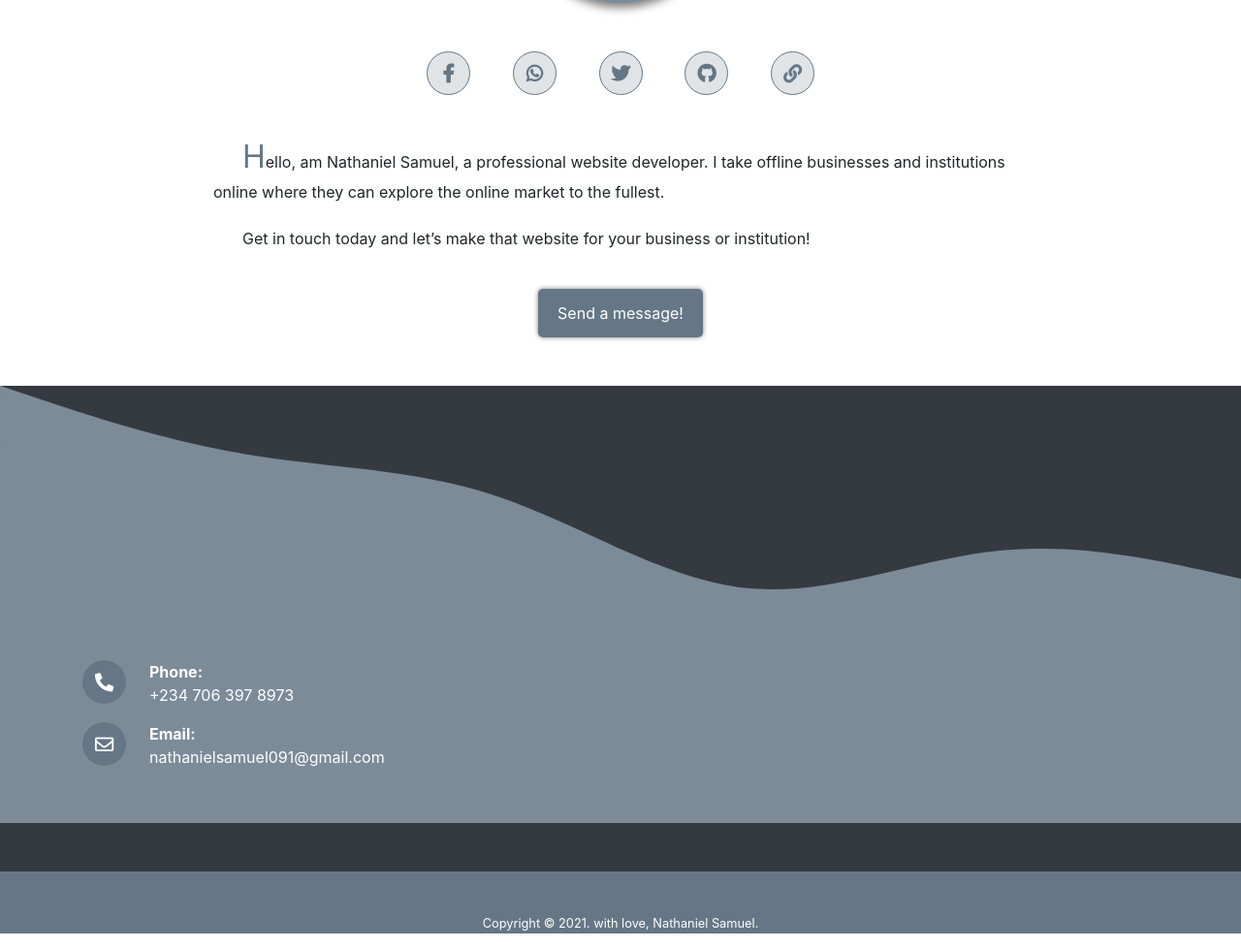
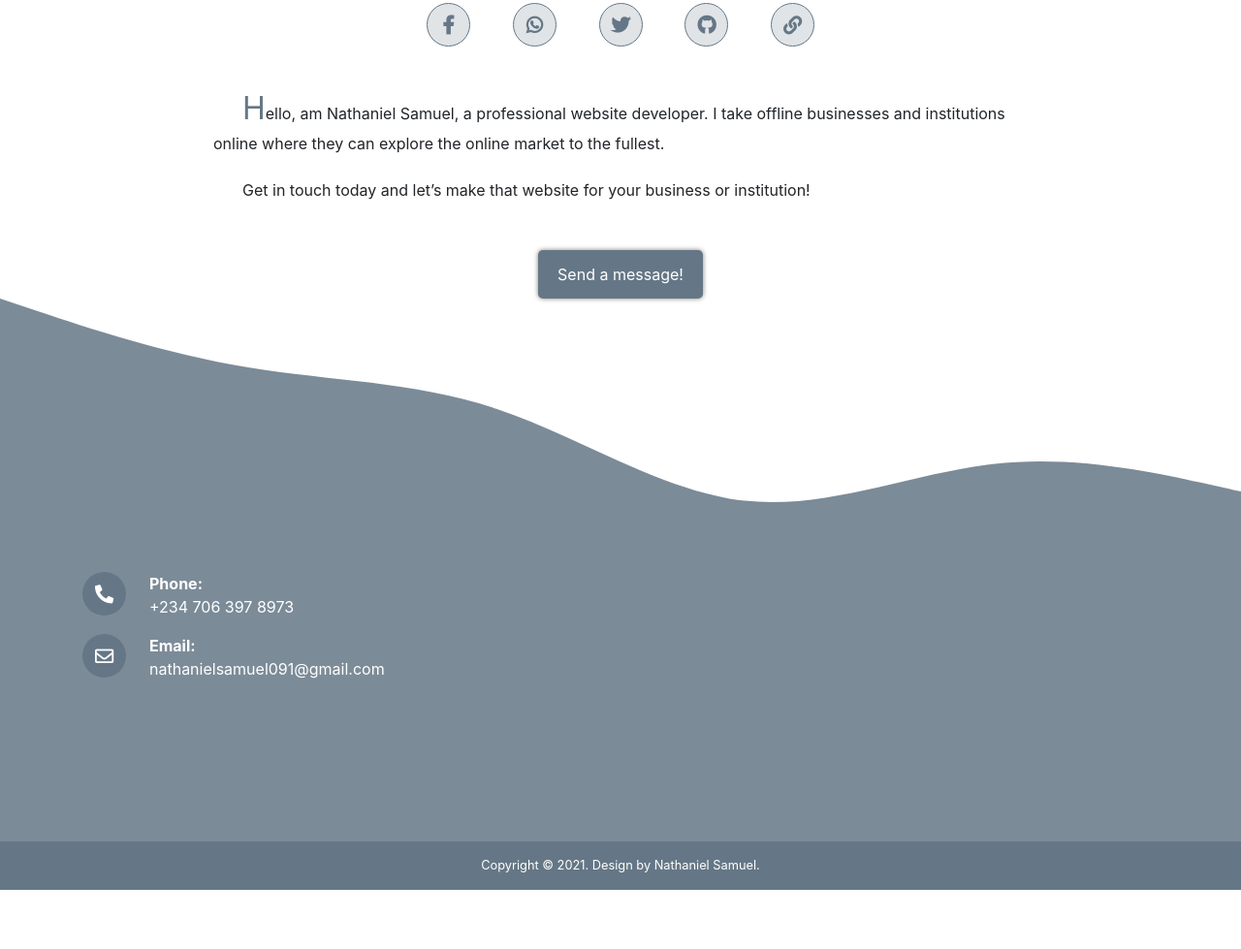
Before and after one commit to Nathaniel091/profile, a plain HTML site: page index.html in a window 1280 px wide. Shown: the part 313-1292 px from the top of the page at 97% size. After the commit the page ends 1231 px from the top, so only its background shows below. Drawn offline with Linux system fonts and the light colour scheme.

Commit message:
done with homepage. Next is the contact form

```diff
--- a/assets/css/index.css
+++ b/assets/css/index.css
@@ -18,7 +18,7 @@ a:hover {}
 
 h1, h2, h3, h4, h5, h6 {}
 
-section{
+.section{
   margin-top: 50px;
 
   padding: 40px;
@@ -73,6 +73,8 @@ section{
 @media (max-width: 500px) {
   #banner .container-fluid{
     height: 180px;
+    padding-left: 0;
+    padding-right: 0;
   }
 }
 @media (max-width: 400px) {
@@ -117,7 +119,7 @@ section{
   padding: 6px;
   border-radius: 50%;
   box-shadow: rgba(0, 0, 0, 0.5) 0px 5px 10px;
-  margin-top: -150px;
+  margin-top: -200px;
 }
 
 #page-body .profile .social-links{
@@ -153,7 +155,7 @@ section{
 
 /*send message*/
 #page-body .send-message{
-  margin-top: 40px;
+  margin-top: 50px;
 }
 
 #page-body .send-message button{
@@ -190,8 +192,8 @@ section{
  Footer
 --------------------------------------------------------------*/
 footer{
-  padding: 0;
-  margin: 0;
+  /*padding: 0;*/
+  /*margin: 0;*/
 }
 
 /*--------------------------------------------------------------
@@ -207,12 +209,12 @@ footer{
 
 #contact svg{}
 
-#contact .wrapper{
+#contact .contact-details-wrapper{
   background: #7C8B98;
-  padding-bottom: 40px;
+  padding-bottom: 150px;
 
   /*to cover the svg bottom border on mobile*/
-  margin-top: -1px;
+  margin-top: -2px;
 }
 
 #contact .contact-details > div{}
@@ -231,9 +233,14 @@ footer{
   margin: auto;
 }
 
-/*--------------------------------------------------------------
-# foot-note
---------------------------------------------------------------*/
-#foot-note{
+.foot-note{
   background: #657786;
 }
+
+.foot-note .copyright{
+  height: 50px;
+  padding-top: 15px;
+}
+.foot-note p{
+  font-size: 0.8em;
+}
--- a/index.html
+++ b/index.html
@@ -51,7 +51,7 @@
 		</nav>
 
 		<!-- banner -->
-		<section id="banner" class="banner">
+		<section id="banner" class="banner section">
 			<div class="container-fluid d-flex justify-content-between">
 				<div class="logo text-white">
 					<h4>Nathaniel Samuel</h4>
@@ -69,7 +69,7 @@
 	<!-- main -->
 	<main id="" class="">
 		<!-- section page-body -->
-		<section id="page-body" class="page-body mx-auto">
+		<section id="page-body" class="page-body section mx-auto">
 			<div class="mx-auto">
 				<div class="profile">
 					<!-- profile-picture -->
@@ -118,12 +118,12 @@
 
 
 	<!-- footer -->
-	<footer id="" class="bg-dark">
+	<footer id="" class="">
 		<!-- section contact-details -->
 		<section id="contact" class="contact">
 			<svg class="d-block" xmlns="http://www.w3.org/2000/svg" viewBox="0 0 1440 320"><path fill="#7C8B98" fill-opacity="1" d="M0,0L48,16C96,32,192,64,288,80C384,96,480,96,576,128C672,160,768,224,864,234.7C960,245,1056,203,1152,192C1248,181,1344,203,1392,213.3L1440,224L1440,320L1392,320C1344,320,1248,320,1152,320C1056,320,960,320,864,320C768,320,672,320,576,320C480,320,384,320,288,320C192,320,96,320,48,320L0,320Z"></path></svg>
 
-			<div class="wrapper">
+			<div class="contact-details-wrapper">
 				<div class="container">
 					<div class="contact-details d-block text-white">
 						<!-- phone -->
@@ -142,19 +142,16 @@
 					</div>
 				</div>
 			</div>
-		</section>
-		<!-- End contact-details section-->
 
-		<!-- section foot-note -->
-		<section id="foot-note" class="foot-note">
-			<div class="">
+			<div class="foot-note">
 				<div class="copyright text-center text-white">
-					<p class="copyright-text">
-						<small>Copyright &copy; 2021. </> with love, Nathaniel Samuel.</small>
+					<p class="">
+						Copyright &copy; 2021. Design by Nathaniel Samuel.
 					</p>
 				</div>
 			</div>
 		</section>
+		<!-- End contact-details section-->
 		<!-- End foot-note section-->
 	</footer>
 
```
